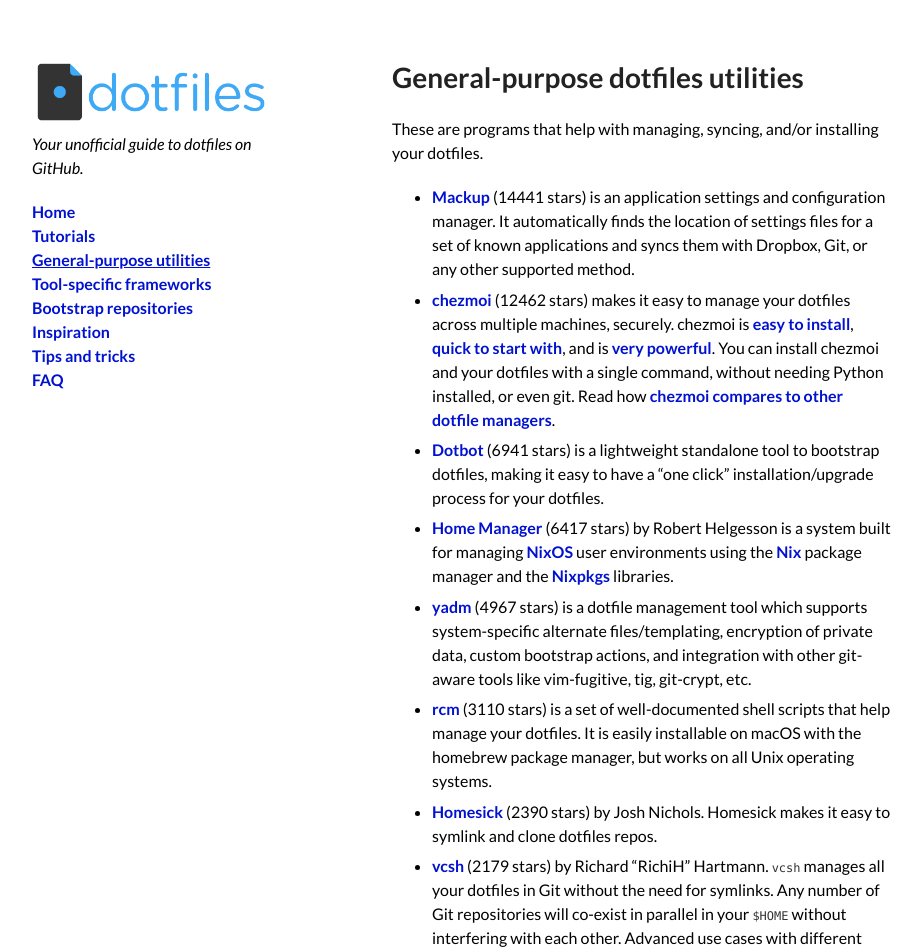
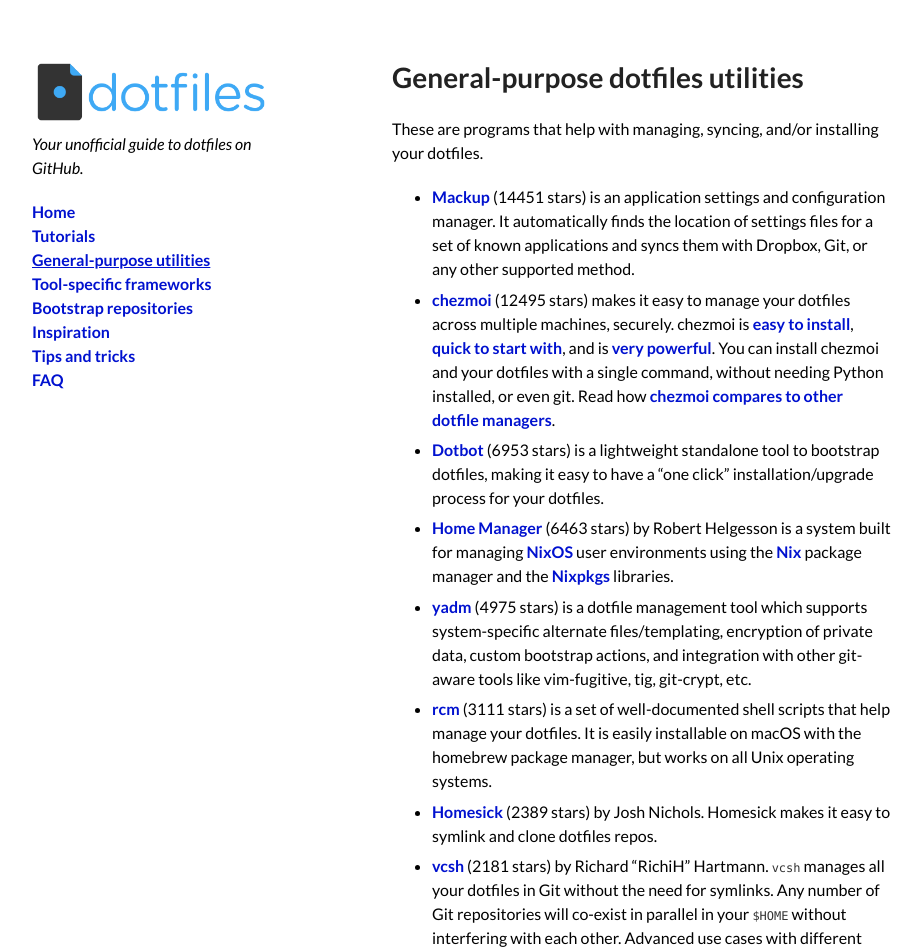
Before and after one commit to dotfiles/dotfiles.github.com, a Jekyll site: the page built from utilities.md, in a window 1280 px wide and 1400 px high. Shown: the top 952 px of the window, without its empty margins (178-1099 px from the left). Built offline with Jekyll 4.4.1, drawn with Linux system fonts in a browser that asks for light colours; comment, search, counter and statistics services are not loaded; some of the changed text lies outside the part shown.

Commit message:
Update star counts

```diff
--- a/_data/utilities.yml
+++ b/_data/utilities.yml
@@ -7,7 +7,7 @@
 - forks: 14
   name: bashdot
   notes: is a minimalist dotfile management framework, written 100% in bash.
-  stars: 100
+  stars: 101
   url: https://github.com/bashdot/bashdot
 - forks: 475
   name: chezmoi
@@ -16,7 +16,7 @@
     and is [very powerful](https://www.chezmoi.io/user-guide/setup/). You can install
     chezmoi and your dotfiles with a single command, without needing Python installed,
     or even git. Read how [chezmoi compares to other dotfile managers](https://www.chezmoi.io/comparison-table/).
-  stars: 12462
+  stars: 12495
   url: https://github.com/twpayne/chezmoi
   website: https://chezmoi.io
 - forks: 4
@@ -44,16 +44,16 @@
   notes: is a utility to manage your dotfiles, lightweight and simple.
   stars: 122
   url: https://github.com/justone/dfm
-- forks: 288
+- forks: 287
   name: Dotbot
   notes: is a lightweight standalone tool to bootstrap dotfiles, making it easy to
     have a "one click" installation/upgrade process for your dotfiles.
-  stars: 6941
+  stars: 6953
   url: https://github.com/anishathalye/dotbot
 - forks: 105
   name: dotdrop
   notes: Save your dotfiles once, deploy them everywhere.
-  stars: 1770
+  stars: 1771
   url: https://github.com/deadc0de6/dotdrop
 - forks: 31
   name: dotfiler
@@ -95,7 +95,7 @@
   name: Dotsync
   notes: utility for syncing dotfiles between multiple machines from a Git repo or
     push using rsync.
-  stars: 324
+  stars: 325
   url: https://github.com/dotphiles/dotsync
 - forks: 15
   name: dotty
@@ -120,7 +120,7 @@
   notes: is a tool to source dotfiles from others into your own. It supports shell
     configuration (aliases, functions, etc.) as well as config files (e.g. `ackrc`
     and `gitconfig`). Think of it as _Bundler for your dotfiles_.
-  stars: 1173
+  stars: 1175
   url: https://github.com/freshshell/fresh
 - forks: 37
   name: Ghar
@@ -140,12 +140,12 @@
     you. Homely also has a clever Automatic Cleanup feature and good tutorials.
   stars: 45
   url: https://github.com/phodge/homely
-- forks: 1707
+- forks: 1708
   name: Home Manager
   notes: by Robert Helgesson is a system built for managing [NixOS](https://nixos.org)
     user environments using the [Nix](https://nixos.org/nix/) package manager and
     the [Nixpkgs](https://nixos.org/nixpkgs/) libraries.
-  stars: 6417
+  stars: 6463
   url: https://github.com/nix-community/home-manager
 - forks: 23
   name: Homemaker
@@ -154,16 +154,16 @@
     in TOML, YAML or JSON.
   stars: 236
   url: https://github.com/FooSoft/homemaker
-- forks: 148
+- forks: 147
   name: Homeshick
   notes: by Anders Ingemann is like Homesick but written in bash. Great to combine
     with [myrepos](https://web.archive.org/web/20200904205236/https://waiting-for-dev.github.io/blog/2014/05/04/distributable-and-organized-dotfiles-with-homeshick-and-mr/).
-  stars: 2064
+  stars: 2066
   url: https://github.com/andsens/homeshick
 - forks: 125
   name: Homesick
   notes: by Josh Nichols. Homesick makes it easy to symlink and clone dotfiles repos.
-  stars: 2390
+  stars: 2389
   url: https://github.com/technicalpickles/homesick
 - name: myrepos
   notes: is a tool to manage all your version control repositories at once.
@@ -182,13 +182,13 @@
   notes: is a set of well-documented shell scripts that help manage your dotfiles.
     It is easily installable on macOS with the homebrew package manager, but works
     on all Unix operating systems.
-  stars: 3110
+  stars: 3111
   url: https://github.com/thoughtbot/rcm
 - forks: 247
   name: shallow-backup
   notes: lets you easily create lightweight backups of installed packages, applications,
     fonts and dotfiles, and automatically push them to a remote Git repository.
-  stars: 1211
+  stars: 1214
   url: https://github.com/alichtman/shallow-backup
 - forks: 13
   name: stowsh
@@ -208,14 +208,14 @@
     branches for different systems are supported by default. An extensive hook system
     lets you customize your repositories. `vcsh` includes batch push, pull, and status
     commands which operate on all your repositories at once.
-  stars: 2179
+  stars: 2181
   url: https://github.com/RichiH/vcsh
-- forks: 178
+- forks: 179
   name: yadm
   notes: is a dotfile management tool which supports system-specific alternate files/templating,
     encryption of private data, custom bootstrap actions, and integration with other
     git-aware tools like vim-fugitive, tig, git-crypt, etc.
-  stars: 4967
+  stars: 4975
   url: https://github.com/TheLocehiliosan/yadm
   website: https://yadm.io/
 - forks: 9
@@ -232,10 +232,10 @@
     multiple hosts, supports variable symlink targets and is infinitely hackable.
   stars: 4
   url: https://github.com/igordertigor/yadoma
-- forks: 45
+- forks: 44
   name: dotter
   notes: A dotfile manager and templater written in Rust, with Windows/Linux/Mac support.
-  stars: 832
+  stars: 838
   url: https://github.com/SuperCuber/dotter
 - forks: 61
   name: dotfiles
@@ -246,14 +246,14 @@
 - forks: 45
   name: comtrya
   notes: configuration Management for Localhost / dotfiles.
-  stars: 478
+  stars: 479
   url: https://github.com/comtrya/comtrya
   website: https://www.comtrya.dev/
 - forks: 8
   name: dotfiles
   notes: Dotfiles symbolic links management CLI written in Go, with Windows/Linux/Mac
     support.
-  stars: 221
+  stars: 222
   url: https://github.com/rhysd/dotfiles
 - forks: 0
   name: symly
@@ -267,10 +267,10 @@
     the job (rsync, git, Dropbox, Tresorit, ...)
   stars: 7
   url: https://github.com/loicrouchon/symly
-- forks: 926
+- forks: 925
   name: Mackup
   notes: is an application settings and configuration manager. It automatically finds
     the location of settings files for a set of known applications and syncs them
     with Dropbox, Git, or any other supported method.
-  stars: 14441
+  stars: 14451
   url: https://github.com/lra/mackup
```
Also changed, not shown: _data/bootstrap.yml (+5 -5 lines), _data/frameworks.yml (+42 -42 lines), _data/inspiration.yml (+30 -30 lines).
